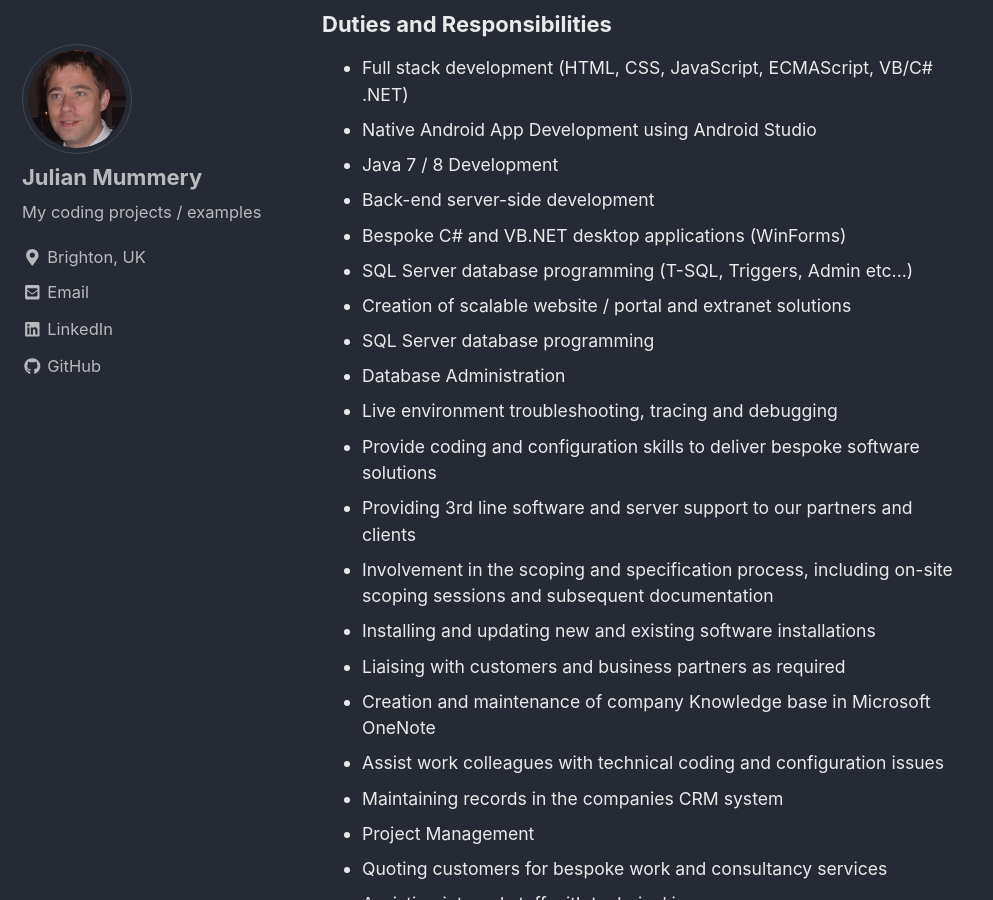
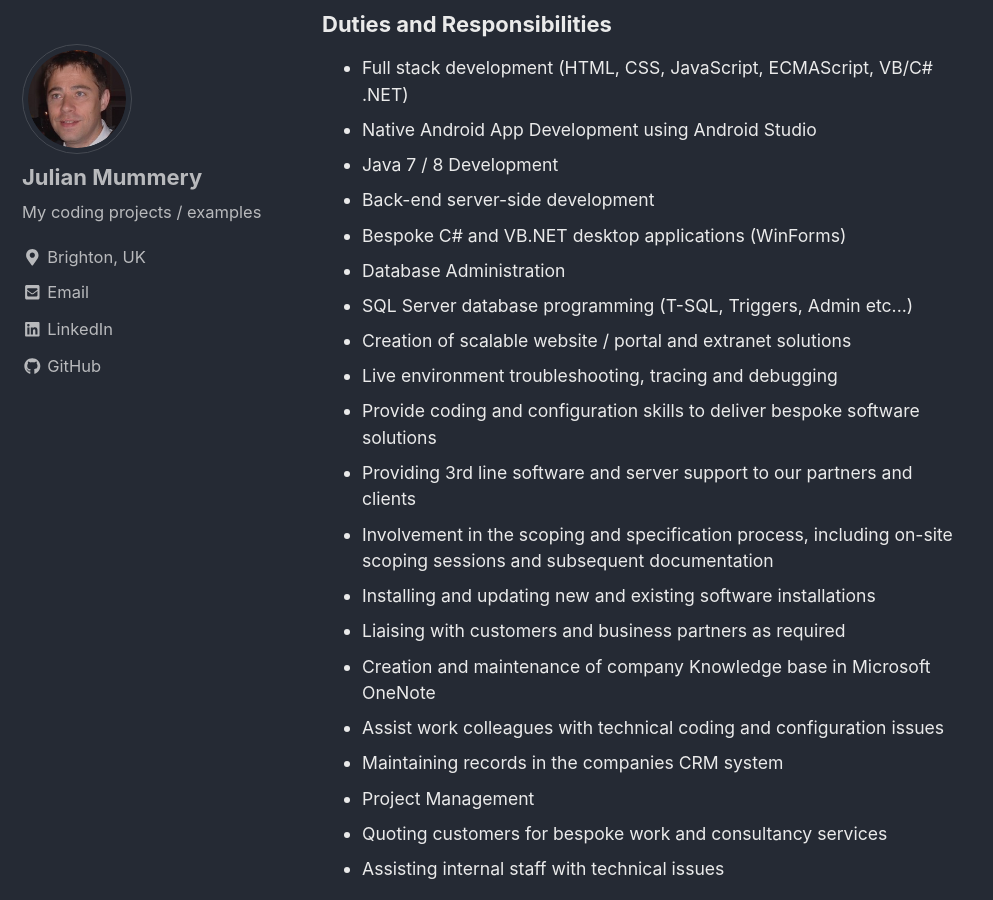
Before and after one commit to julianmummery/julianmummery.github.io, a Jekyll site: the page built from _pages/experience.md, in a window 1280 px wide and 900 px high, scrolled down 1222 px. Shown: the whole window, without its empty margins (0-993 px from the left). Built offline with Jekyll 4.4.1, drawn with Linux system fonts in a browser that asks for light colours; nearby versions of some CDN libraries.

Commit message:
Update experience.md

```diff
--- a/_pages/experience.md
+++ b/_pages/experience.md
@@ -29,10 +29,9 @@ Displayed in reverse chronological order: -
   <li>Java 7 / 8 Development</li>
   <li>Back-end server-side development</li>
   <li>Bespoke C# and VB.NET desktop applications (WinForms)</li>
+  <li>Database Administration</li>
   <li>SQL Server database programming (T-SQL, Triggers, Admin etc...)</li>
   <li>Creation of scalable website / portal and extranet solutions</li>
-  <li>SQL Server database programming</li>
-  <li>Database Administration</li>
   <li>Live environment troubleshooting, tracing and debugging</li>
   <li>Provide coding and configuration skills to deliver bespoke software solutions</li>
   <li>Providing 3rd line software and server support to our partners and clients</li>
```
